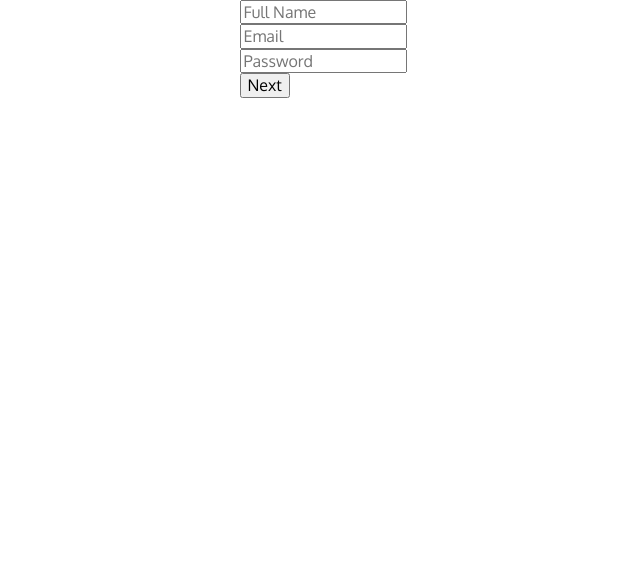
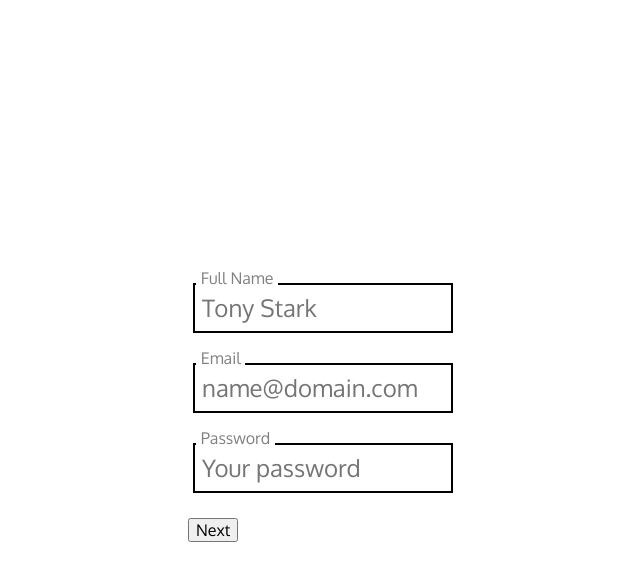
Before and after one commit to diellatseng/ChingYaoTseng_7_20042021_frontend, a Vue app: page /#/signup in a window 1280 px wide. Shown: the top 580 px of the page, without its empty margins (317-957 px from the left). Built offline with nearby package versions, Linux system fonts and the light colour scheme.

Commit message:
create variables.scss

```diff
--- a/src/assets/global.scss
+++ b/src/assets/global.scss
@@ -1,11 +1,7 @@
 @import '~normalize.css';
+@import "~@/assets/scss/_variables.scss";
+
 @import url('https://fonts.googleapis.com/css2?family=Oxygen:wght@300;400;700&display=swap');
-
-:root {
-  --color-primary: #b35ae0;
-  --color-secondary: #f3d140;
-  --color-accent: #33b9db;
-}
 
 html, body {
   font-family: 'Oxygen', sans-serif;
@@ -19,5 +15,5 @@ body {
 }
 
 .link {
-  color: var(--color-primary);
+  color: $color-primary;
 }
--- /dev/null
+++ b/src/assets/scss/_variables.scss
@@ -0,0 +1,3 @@
+$color-primary: #b35ae0;
+$color-secondary: #f3d140;
+$color-accent: #33b9db;
--- a/src/components/AppButton.vue
+++ b/src/components/AppButton.vue
@@ -51,7 +51,7 @@ export default {
 .button {
   transition-duration: 0.4s;
   width: 200px;
-  background-color: var(--color-primary);
+  background-color: $color-primary;
   padding: 1rem 2rem;
   font-size: 1.5rem;
   font-weight: bold;
--- a/src/views/Home.vue
+++ b/src/views/Home.vue
@@ -90,14 +90,14 @@ export default {
     top: -290px;
     right: -10px;
     font-size: 6rem;
-    color: var(--color-secondary);
+    color: $color-secondary;
   }
 
   &__icon2 {
     top: -230px;
     right: -100px;
     font-size: 5rem;
-    color: var(--color-accent);
+    color: $color-accent;
     transform: rotateY(180deg);
   }
 }
--- a/src/views/SignUp.vue
+++ b/src/views/SignUp.vue
@@ -1,16 +1,16 @@
 <template>
   <form id="sign-up">
     <div class="form-control">
-      <label for="full-name"></label>
-      <input type="text" name="full-name" placeholder="Full Name" />
+      <input type="text" name="full-name" placeholder="Tony Stark" />
+      <label for="full-name">Full Name</label>
     </div>
     <div class="form-control">
-      <label for="email"></label>
-      <input type="text" name="email" placeholder="Email" />
+      <input type="text" name="email" placeholder="name@domain.com" />
+      <label for="email">Email</label>
     </div>
     <div class="form-control">
-      <label for="password"></label>
-      <input type="text" name="password" placeholder="Password" />
+      <input type="text" name="password" placeholder="Your password" />
+      <label for="password">Password</label>
     </div>
 
     <input type="submit" value="Next">
@@ -21,5 +21,34 @@
 export default {};
 </script>
 
-<style lang="scss">
+<style lang="scss" scoped>
+    #sign-up {
+        margin: auto;
+    }
+
+    .form-control {
+        position: relative;
+        margin: 20px 0;
+
+        label {
+            position: absolute;
+            display: block;
+            left: 0;
+            top: 0;
+            padding: 0 0.3rem;
+            margin: 0 0.5rem;
+            transform: translateY(-50%);
+            background-color: white;
+            color: gray;
+        }
+
+        input {
+            height: 40px;
+            margin: 5px;
+            padding: 3px 7px;
+            border: 2px solid ;
+
+            font-size: 1.5rem;
+        }
+    }
 </style>
--- /dev/null
+++ b/vue.config.js
@@ -0,0 +1,9 @@
+module.exports = {
+    css: {
+        loaderOptions: {
+            scss: {
+                additionalData: '@import "~@/assets/scss/_variables.scss";'
+            }
+        }
+    }
+}
```
